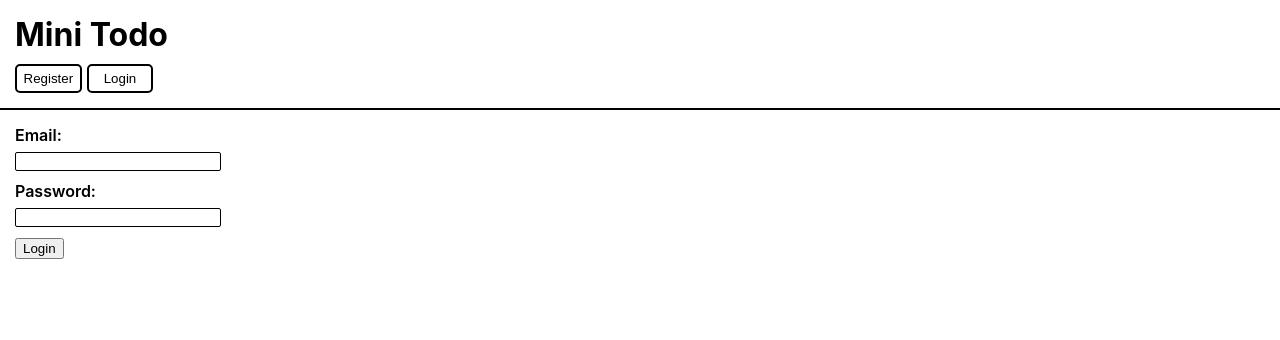
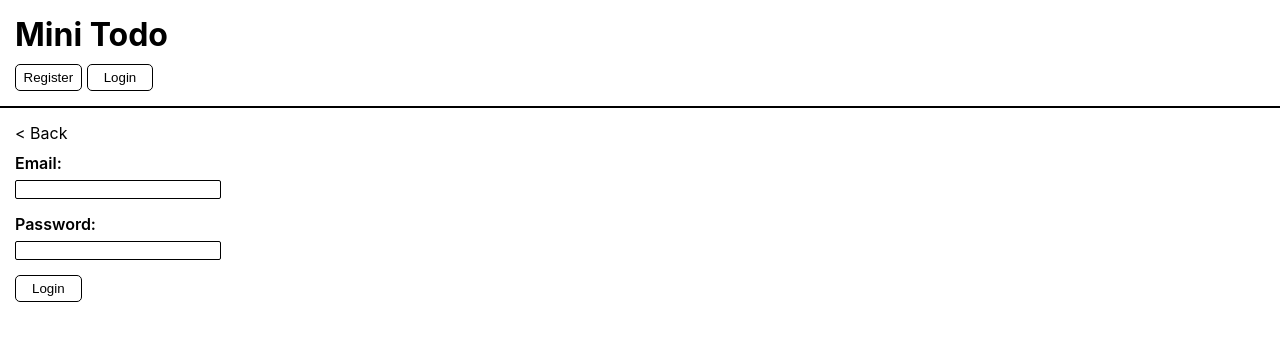
Before and after one commit to rapidlizard/mini-todo, a React (Create React App) app in the folder packages/app/: page /login in a window 1280 px wide. Shown: the top 340 px of the page. Built offline with nearby package versions, Linux system fonts and the light colour scheme; no server answers.

Commit message:
adds button and back button components

```diff
--- a/packages/app/src/App.tsx
+++ b/packages/app/src/App.tsx
@@ -24,6 +24,10 @@ function App() {
       element: <Root />,
       children: [
         {
+          path: '/',
+          element: <h3>this is the list</h3>,
+        },
+        {
           path: '/register',
           element: <Register />,
         },
--- /dev/null
+++ b/packages/app/src/components/BackButton.scss
@@ -0,0 +1,7 @@
+.back {
+  display: block;
+  padding-bottom: 10px;
+  font-style: none;
+  text-decoration: none;
+  color: black;
+}
--- /dev/null
+++ b/packages/app/src/components/BackButton.tsx
@@ -0,0 +1,14 @@
+import { useNavigate } from 'react-router-dom';
+import './BackButton.scss';
+
+const BackButton = () => {
+  let navigate = useNavigate();
+
+  return (
+    <a className="back" onClick={() => navigate(-1)}>
+      {'< ' + 'Back'}
+    </a>
+  );
+};
+
+export default BackButton;
--- /dev/null
+++ b/packages/app/src/components/Button.scss
@@ -0,0 +1,20 @@
+button {
+  min-width: 5em;
+  margin-right: 5px;
+  padding: 5px;
+  background-color: transparent;
+  border: 1px solid black;
+  border-radius: 5px;
+  cursor: pointer;
+
+  &:hover {
+    background-color: black;
+    color: white;
+    transition: 200ms;
+  }
+
+  &:checked {
+    background-color: black;
+    color: white;
+  }
+}
--- /dev/null
+++ b/packages/app/src/components/Button.tsx
@@ -0,0 +1,17 @@
+import { ReactNode } from 'react';
+import './Button.scss';
+
+type Props = {
+  children: ReactNode;
+  onClick: () => void;
+};
+
+const Button = (props: Props) => {
+  return (
+    <button type="submit" onClick={props.onClick}>
+      {props.children}
+    </button>
+  );
+};
+
+export default Button;
--- a/packages/app/src/components/Header.scss
+++ b/packages/app/src/components/Header.scss
@@ -5,26 +5,6 @@
   h1 {
     margin: 0;
     padding-bottom: 10px;
-  }
-
-  button {
-    min-width: 5em;
-    margin-right: 5px;
-    padding: 5px;
-    background-color: transparent;
-    border: 2px solid black;
-    border-radius: 5px;
     cursor: pointer;
-
-    &:hover {
-      background-color: black;
-      color: white;
-      transition: 200ms;
-    }
-
-    &:checked {
-      background-color: black;
-      color: white;
-    }
   }
 }
--- a/packages/app/src/components/Header.tsx
+++ b/packages/app/src/components/Header.tsx
@@ -1,3 +1,4 @@
+import { useNavigate } from 'react-router-dom';
 import './Header.scss';
 import { ReactNode } from 'react';
 
@@ -6,10 +7,15 @@ type Props = {
 };
 
 const Header = (props: Props) => {
+  const navigate = useNavigate();
+  const handleClick = () => {
+    navigate('');
+  };
+
   return (
     <div className="header">
       <div>
-        <h1>Mini Todo</h1>
+        <h1 onClick={handleClick}>Mini Todo</h1>
       </div>
       <div>{props.children}</div>
     </div>
--- a/packages/app/src/components/Input.scss
+++ b/packages/app/src/components/Input.scss
@@ -1,5 +1,5 @@
 .input {
-  margin-bottom: 10px;
+  margin-bottom: 15px;
   display: block;
 
   label {
--- a/packages/app/src/components/Input.tsx
+++ b/packages/app/src/components/Input.tsx
@@ -4,14 +4,14 @@ import './Input.scss';
 type Props = {
   label: string;
   value: string;
-  changeHandler: (event: FormEvent<HTMLInputElement>) => void;
+  onChange: (event: FormEvent<HTMLInputElement>) => void;
 };
 
 const Input = (props: Props) => {
   return (
     <div className="input">
       <label>{props.label}</label>
-      <input type="text" value={props.value} onChange={props.changeHandler} />
+      <input type="text" value={props.value} onChange={props.onChange} />
     </div>
   );
 };
--- a/packages/app/src/routes/Login.tsx
+++ b/packages/app/src/routes/Login.tsx
@@ -3,6 +3,8 @@ import { useAuthContext } from '../contexts/AuthContext';
 import { useNavigate } from 'react-router-dom';
 import { loginUser } from '../services/AuthClient';
 import Input from '../components/Input';
+import Button from '../components/Button';
+import BackButton from '../components/BackButton';
 
 export default function Login() {
   const { setUser } = useAuthContext();
@@ -28,15 +30,14 @@ export default function Login() {
 
   return (
     <>
-      <Input label="Email:" value={email} changeHandler={handleEmailChange} />
+      <BackButton />
+      <Input label="Email:" value={email} onChange={handleEmailChange} />
       <Input
         label="Password:"
         value={password}
-        changeHandler={handlePasswordChange}
+        onChange={handlePasswordChange}
       />
-      <button type="submit" onClick={handleLogin}>
-        Login
-      </button>
+      <Button onClick={handleLogin}>Login</Button>
     </>
   );
 }
--- a/packages/app/src/routes/Register.tsx
+++ b/packages/app/src/routes/Register.tsx
@@ -3,6 +3,8 @@ import { useAuthContext } from '../contexts/AuthContext';
 import { registerUser } from '../services/AuthClient';
 import { useNavigate } from 'react-router-dom';
 import Input from '../components/Input';
+import Button from '../components/Button';
+import BackButton from '../components/BackButton';
 
 export default function Register() {
   const { setUser } = useAuthContext();
@@ -28,15 +30,14 @@ export default function Register() {
 
   return (
     <>
-      <Input label="Email:" value={email} changeHandler={handleEmailChange} />
+      <BackButton />
+      <Input label="Email:" value={email} onChange={handleEmailChange} />
       <Input
         label="Password:"
         value={password}
-        changeHandler={handlePasswordChange}
+        onChange={handlePasswordChange}
       />
-      <button type="submit" onClick={handleRegister}>
-        Register
-      </button>
+      <Button onClick={handleRegister}>Register</Button>
     </>
   );
 }
--- a/packages/app/src/routes/Root.tsx
+++ b/packages/app/src/routes/Root.tsx
@@ -3,6 +3,7 @@ import Header from '../components/Header';
 import { useAuthContext } from '../contexts/AuthContext';
 import { logoutUser } from '../services/AuthClient';
 import './Root.scss';
+import Button from '../components/Button';
 
 export default function Root() {
   const navigate = useNavigate();
@@ -26,9 +27,9 @@ export default function Root() {
     <>
       <Header>
         {user && <p>Hello, {user.email}</p>}
-        {user && <button onClick={handleLogoutClick}>Logout</button>}
-        {!user && <button onClick={handleRegisterClick}>Register</button>}
-        {!user && <button onClick={handleLoginClick}>Login</button>}
+        {user && <Button onClick={handleLogoutClick}>Logout</Button>}
+        {!user && <Button onClick={handleRegisterClick}>Register</Button>}
+        {!user && <Button onClick={handleLoginClick}>Login</Button>}
       </Header>
       <div className="container">
         <Outlet />
```
